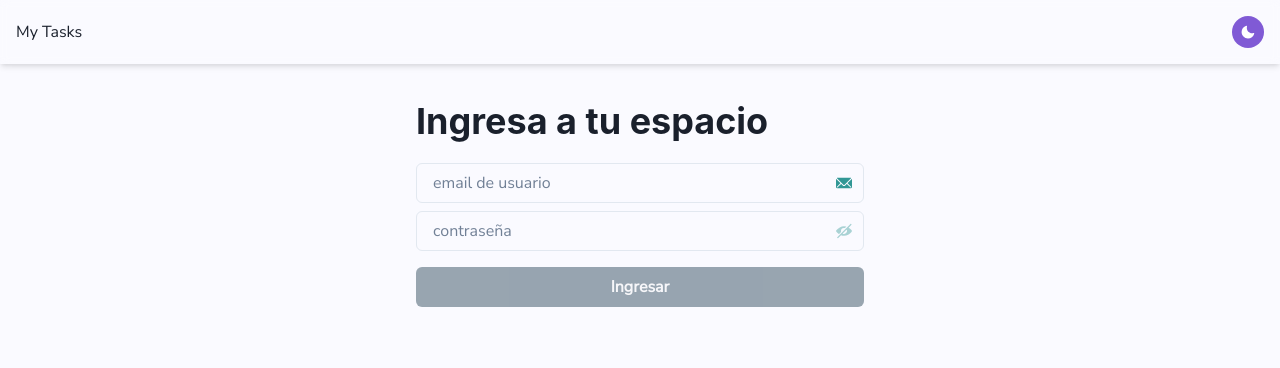
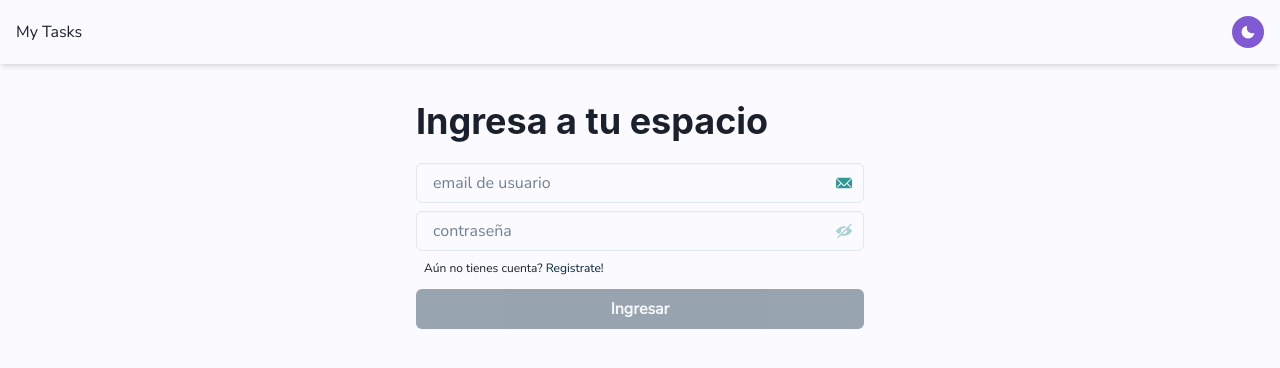
Before and after one commit to YPEZOA/TodoApp, a React (Vite) app: page /login in a window 1280 px wide. Shown: the top 368 px of the page. Built offline with nearby package versions, Linux system fonts and the light colour scheme.

Commit message:
added colors and aria-labels

```diff
--- a/src/components/Login/Form/Form.jsx
+++ b/src/components/Login/Form/Form.jsx
@@ -10,13 +10,15 @@ import {
     InputGroup,
     InputRightElement,
     Stack,
-    useColorModeValue
+    Text,
+    useColorModeValue,
+    Link
 } from '@chakra-ui/react'
+import {Link as ReachLink} from 'react-router-dom'
 import { COLORS } from '../../../theme/colors/colors'
 import { useForm } from '../../../hooks/useForm'
 
 export const Form = () => {
-    console.log(COLORS)
     const { actions, states, setters } = useForm({
         email: '',
         password: ''
@@ -72,14 +74,16 @@ export const Form = () => {
                             placeholder="contraseña"
                         />
                     </InputGroup>
-                    <Box pt={2}>
+                    <Text pl={2} fontSize={12}>Aún no tienes cuenta? <Link color={useColorModeValue(COLORS.dark_blue,COLORS.success)} as={ReachLink}  to='/register'>Registrate!</Link></Text>
+                    <Box pt={1}>
                         <Button
+                            w='full'
                             _hover={false}
                             color={COLORS.primary_text}
                             backgroundColor={useColorModeValue(COLORS.dark_blue, COLORS.secondary)}
-                            w="full"
                             isDisabled={!email || !password}
                             onClick={handleSubmit}
+                            aria-label='Send Login'
                         >
                             Ingresar
                         </Button>
--- a/src/components/Navbar/index.jsx
+++ b/src/components/Navbar/index.jsx
@@ -46,7 +46,7 @@ export const Navbar = () => {
                     )}
                     <IconButton
                         size="sm"
-                        aria-label="toggle theme"
+                        aria-label="Toggle theme"
                         onClick={toggleColorMode}
                         colorScheme={useColorModeValue('purple', 'orange')}
                         icon={colorMode === 'dark' ? <SunIcon /> : <MoonIcon />}
```
